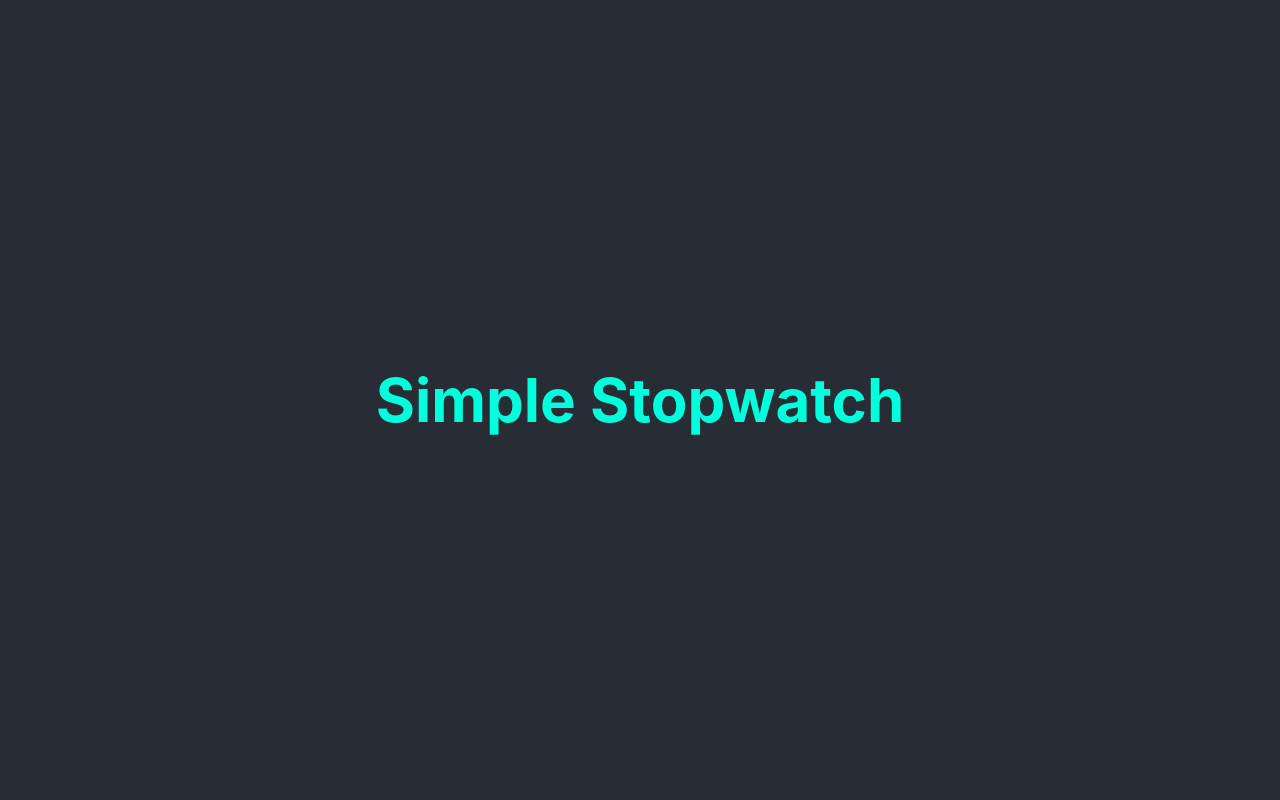
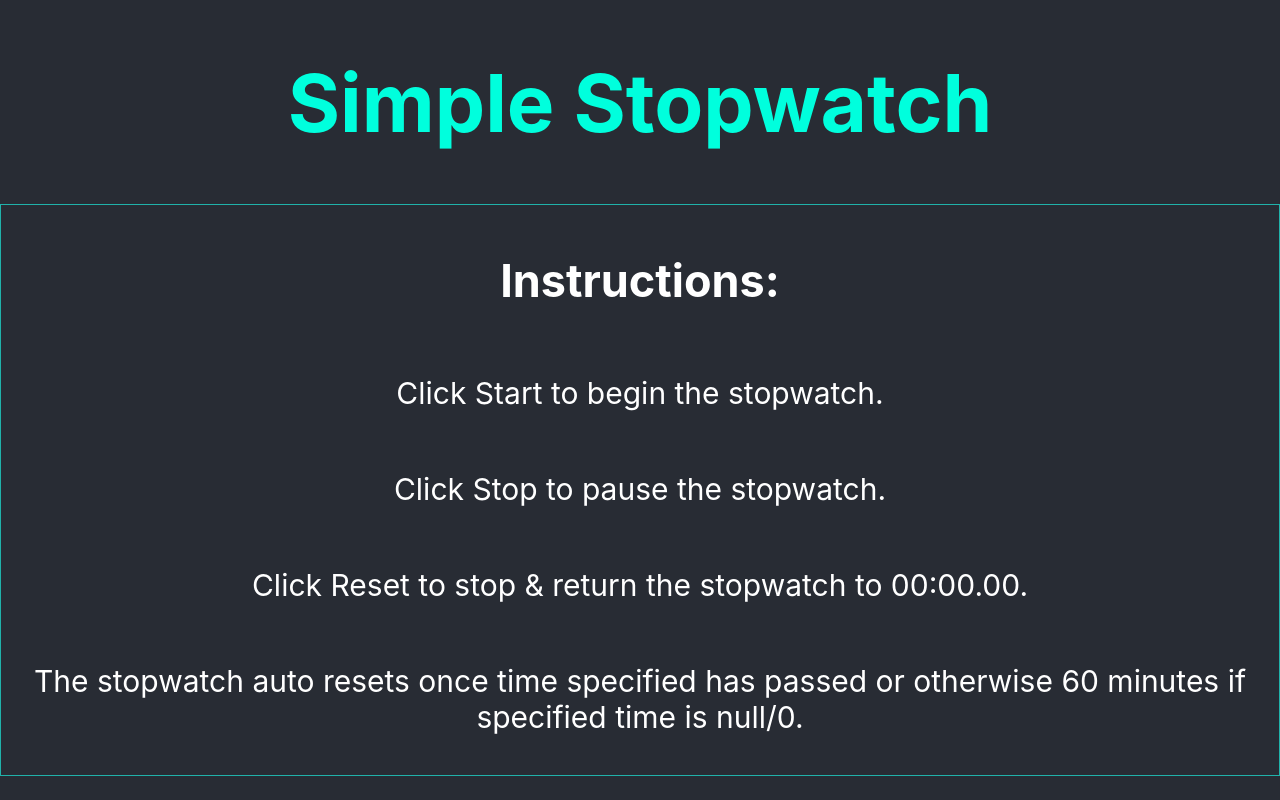
Before and after one commit to GravByte/React_SimpleStopWatch, a React (Create React App) app in the folder simplestopwatch/: page / in a window 1280 px wide. Shown: the top 800 px of the page. Built offline with nearby package versions, Linux system fonts and the light colour scheme.

Commit message:
More dynamic scaling tweaks

```diff
--- a/simplestopwatch/src/App.css
+++ b/simplestopwatch/src/App.css
@@ -1,16 +1,24 @@
+html, body {
+  height: 100%;
+  margin: 0;
+  box-sizing: border-box;
+}
+
 .App {
   text-align: center;
   background-color: #282c34;
+  min-height: 100%;
+  box-sizing: border-box;
 }
 
 
 /* Styles for screens larger than 480px */
 @media only screen and (min-width: 480px) {
   .App-header {
-    font-size: 30px;
+    font-size: 40px;
   }
   .app-paragraph {
-    font-size: 20px;
+    font-size: 30px;
   }
   .button {
     font-size: 70px;
@@ -28,10 +36,10 @@
 /* Styles for screens smaller than or equal to 480px */
 @media only screen and (max-width: 480px) {
   .App-header {
-    font-size: 15px;
+    font-size: 25px;
   }
   .app-paragraph {
-    font-size: 15px;
+    font-size: 20px;
   }
   .button {
     font-size: 30px;
@@ -52,7 +60,7 @@
     font-size: 15px;
   }
   .app-paragraph {
-    font-size: 15px;
+    font-size: 20px;
   }
   .button {
     font-size: 20px;
@@ -68,7 +76,7 @@
 }
 
 .App-header {
-  min-height: 100vh;
+  min-height: 10vh;
   display: flex;
   flex-direction: column;
   align-items: center;
@@ -83,8 +91,8 @@
   align-items: center;
   justify-content: center;
   color: rgb(255, 255, 255);
-  border: 2px solid lightseagreen;
-  padding: 20px;
+  border: 1px solid lightseagreen;
+  padding: 10px;
 }
 
 .App-link {
--- a/simplestopwatch/src/App.js
+++ b/simplestopwatch/src/App.js
@@ -61,7 +61,9 @@ function App() {
         Reset
       </button>
 
+      <paragraph className="app-paragraph">
       <p>(optional) Set an end time:</p>
+      </paragraph>
 
       <div className="input-container">
       <input
```
